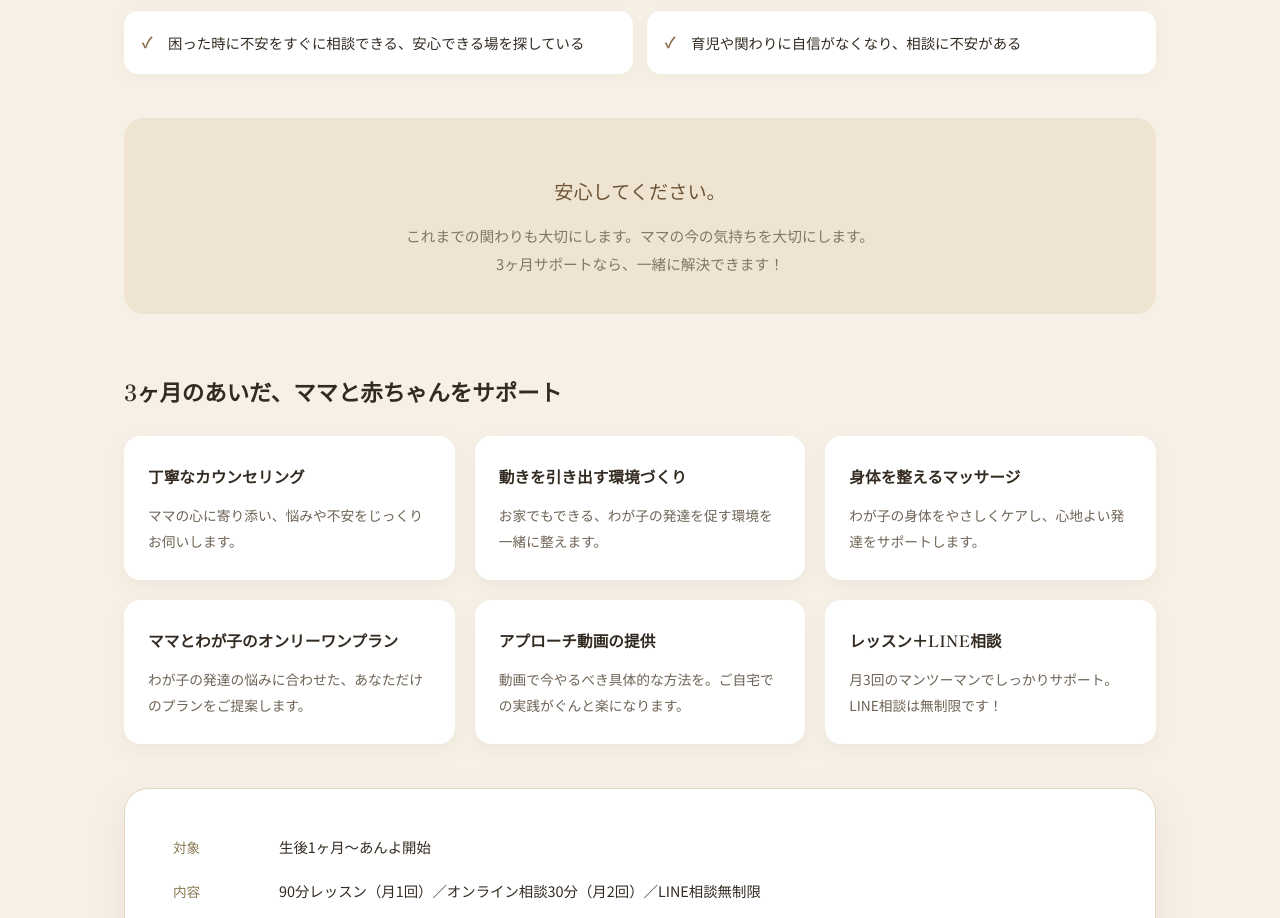
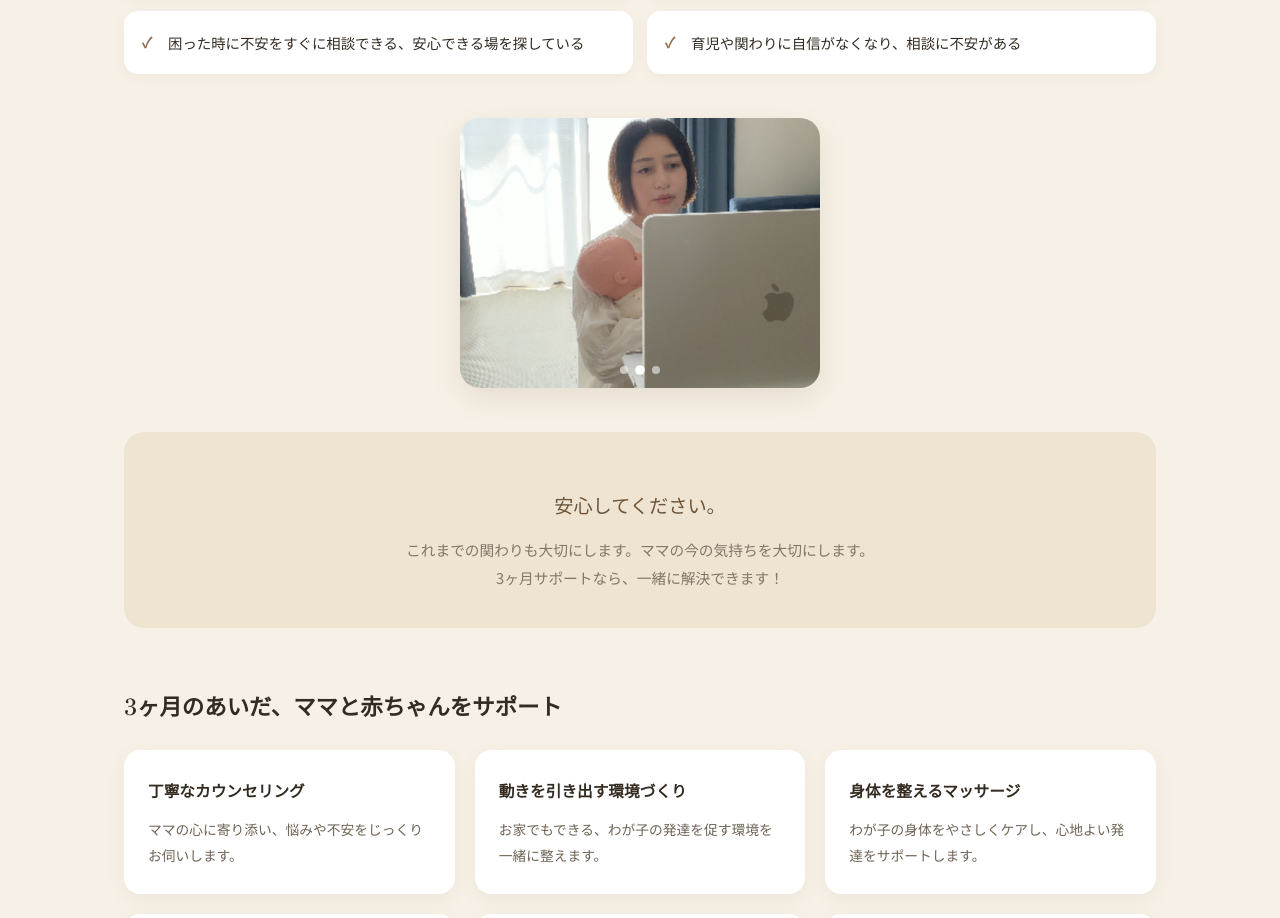
Before and after one commit to harkatogami-wq/lien-menu-lp, a plain HTML site: page index.html in a window 1280 px wide. Shown: the part 1938-2856 px from the top of the page. Drawn offline with Linux system fonts and the light colour scheme.

Commit message:
3ヶ月サポート節に写真スライドショーを追加、スライドショーを複数配置できるよう共通化
Co-Authored-By: Claude Sonnet 5 <noreply@anthropic.com>

```diff
--- a/index.html
+++ b/index.html
@@ -102,6 +102,17 @@
         <li>困った時に不安をすぐに相談できる、安心できる場を探している</li>
         <li>育児や関わりに自信がなくなり、相談に不安がある</li>
       </ul>
+
+      <div class="photo-slideshow">
+        <div class="photo-slide is-active"><img src="assets/img/month3-lesson-1.png" alt="3ヶ月サポート オンラインレッスンの様子" loading="lazy"></div>
+        <div class="photo-slide"><img src="assets/img/month3-lesson-2.png" alt="3ヶ月サポート オンラインレッスンの様子（赤ちゃんを抱っこしながら受講するママ）" loading="lazy"></div>
+        <div class="photo-slide"><img src="assets/img/month3-lesson-3.png" alt="3ヶ月サポート レッスンの様子（マッサージを教える講師とママ）" loading="lazy"></div>
+        <div class="photo-slideshow-dots">
+          <button class="photo-dot is-active" data-slide="0" aria-label="写真1"></button>
+          <button class="photo-dot" data-slide="1" aria-label="写真2"></button>
+          <button class="photo-dot" data-slide="2" aria-label="写真3"></button>
+        </div>
+      </div>
 
       <div class="reassure-box">
         <p class="reassure-title">安心してください。</p>
@@ -271,12 +282,12 @@
         <li>赤ちゃんもママもリラックスする時間が欲しい</li>
       </ul>
 
-      <div class="touch-slideshow" id="touchSlideshow">
-        <div class="touch-slide is-active"><img src="assets/img/touch-lesson-1.jpg" alt="タッチケアレッスンの様子（ママたちの輪の中で赤ちゃんとふれあう講師）" loading="lazy"></div>
-        <div class="touch-slide"><img src="assets/img/touch-lesson-2.jpg" alt="タッチケアレッスンの様子（赤ちゃんを見守るママと講師）" loading="lazy"></div>
-        <div class="touch-slideshow-dots">
-          <button class="touch-dot is-active" data-slide="0" aria-label="写真1"></button>
-          <button class="touch-dot" data-slide="1" aria-label="写真2"></button>
+      <div class="photo-slideshow" id="touchSlideshow">
+        <div class="photo-slide is-active"><img src="assets/img/touch-lesson-1.jpg" alt="タッチケアレッスンの様子（ママたちの輪の中で赤ちゃんとふれあう講師）" loading="lazy"></div>
+        <div class="photo-slide"><img src="assets/img/touch-lesson-2.jpg" alt="タッチケアレッスンの様子（赤ちゃんを見守るママと講師）" loading="lazy"></div>
+        <div class="photo-slideshow-dots">
+          <button class="photo-dot is-active" data-slide="0" aria-label="写真1"></button>
+          <button class="photo-dot" data-slide="1" aria-label="写真2"></button>
         </div>
       </div>
 
--- a/script.js
+++ b/script.js
@@ -19,11 +19,10 @@ document.querySelectorAll("[data-link]").forEach((el) => {
   }
 });
 
-// ===== タッチケア写真スライドショー =====
-const touchSlideshow = document.getElementById("touchSlideshow");
-if (touchSlideshow) {
-  const slides = touchSlideshow.querySelectorAll(".touch-slide");
-  const dots = touchSlideshow.querySelectorAll(".touch-dot");
+// ===== 写真スライドショー =====
+document.querySelectorAll(".photo-slideshow").forEach((slideshow) => {
+  const slides = slideshow.querySelectorAll(".photo-slide");
+  const dots = slideshow.querySelectorAll(".photo-dot");
   let current = 0;
 
   const showSlide = (index) => {
@@ -41,7 +40,7 @@ if (touchSlideshow) {
   setInterval(() => {
     showSlide((current + 1) % slides.length);
   }, 4000);
-}
+});
 
 // ===== モバイルメニュー =====
 const navToggle = document.getElementById("navToggle");
--- a/style.css
+++ b/style.css
@@ -171,27 +171,27 @@ h1, h2, h3, h4 { font-family: var(--font-serif); font-weight: 600; margin: 0; co
 .reassure-title { font-family: var(--font-serif); font-size: 1.2rem; margin-bottom: 12px; color: var(--brown-dark); }
 .reassure-box p:last-child { opacity: 0.85; font-size: 0.92rem; margin: 0; color: var(--ink-soft); }
 
-.touch-slideshow {
+.photo-slideshow {
   position: relative; max-width: 360px; aspect-ratio: 4/3;
   margin: 0 auto 44px; border-radius: 20px; overflow: hidden;
   box-shadow: 0 10px 28px rgba(140,111,78,0.14);
 }
-.touch-slide {
+.photo-slide {
   position: absolute; inset: 0; opacity: 0;
   transition: opacity 0.8s ease;
 }
-.touch-slide.is-active { opacity: 1; }
-.touch-slide img { width: 100%; height: 100%; object-fit: cover; }
-.touch-slideshow-dots {
+.photo-slide.is-active { opacity: 1; }
+.photo-slide img { width: 100%; height: 100%; object-fit: cover; }
+.photo-slideshow-dots {
   position: absolute; left: 0; right: 0; bottom: 14px; z-index: 2;
   display: flex; justify-content: center; gap: 8px;
 }
-.touch-dot {
+.photo-dot {
   width: 8px; height: 8px; border-radius: 50%; padding: 0;
   border: none; background: rgba(255,255,255,0.55); cursor: pointer;
   transition: background 0.2s ease, transform 0.2s ease;
 }
-.touch-dot.is-active { background: #fff; transform: scale(1.2); }
+.photo-dot.is-active { background: #fff; transform: scale(1.2); }
 
 .feature-grid {
   display: grid; grid-template-columns: repeat(3, 1fr); gap: 20px;
```
Also changed, not shown: assets/img/month3-lesson-1.png (added), assets/img/month3-lesson-2.png (added), assets/img/month3-lesson-3.png (added), 1 other file.
